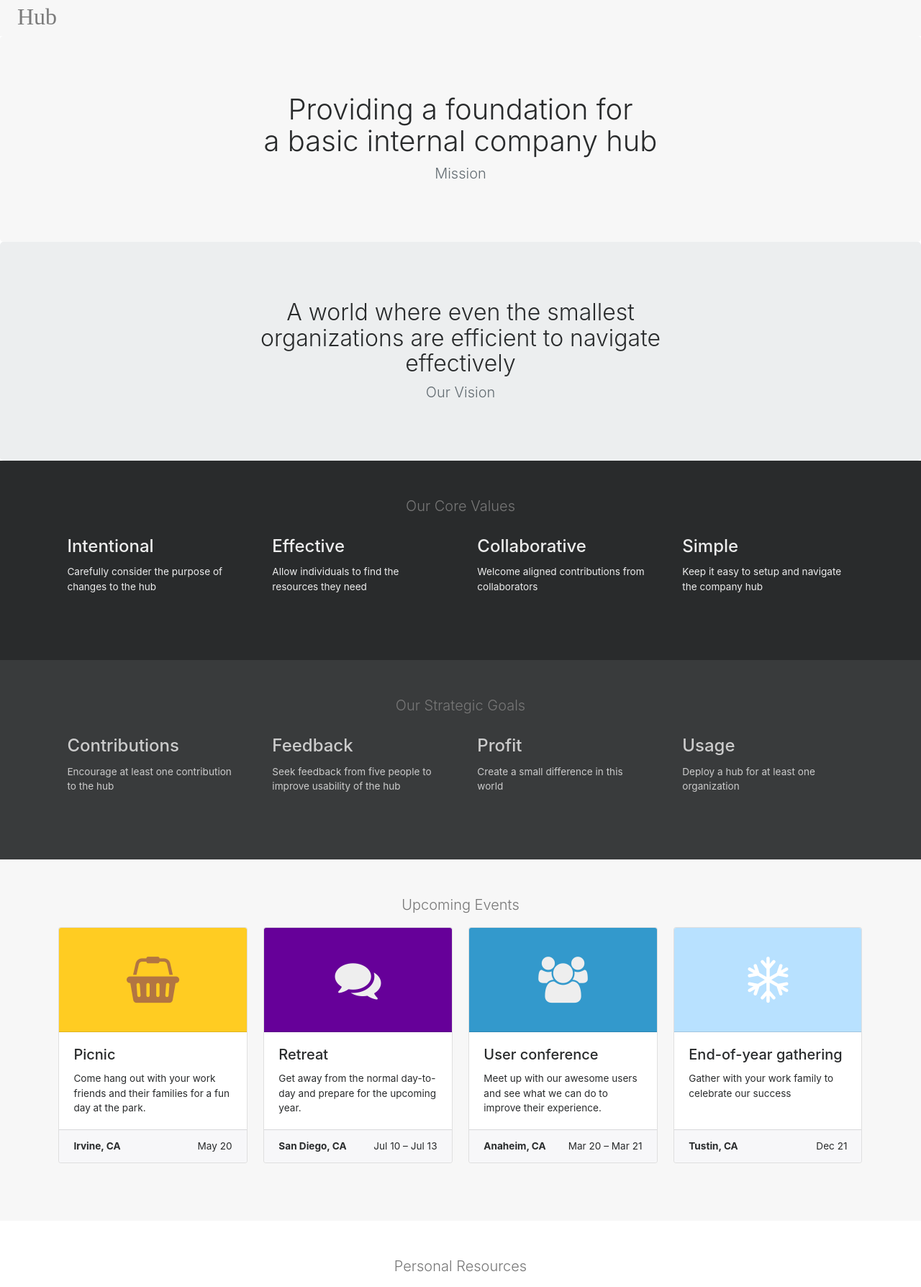
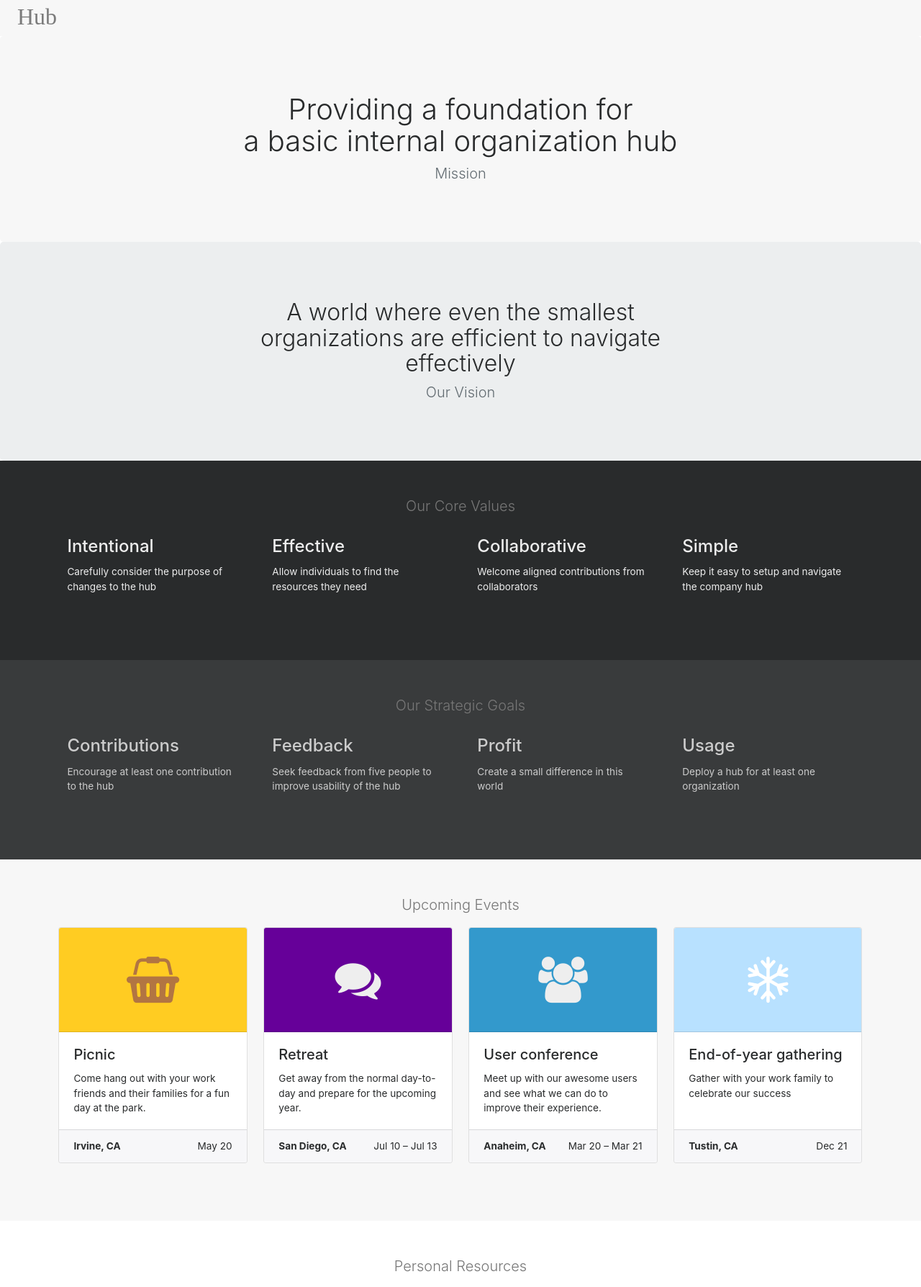
Before and after one commit to lightster/hub, a Jekyll site: the page built from index.md, in a window 1280 px wide, cut to the strip 104-1892 px from the top of the page. Shown: the whole strip at 72% size. Built offline with Jekyll 4.4.1, drawn with Linux system fonts in a browser that asks for light colours; nearby versions of some CDN libraries; comment, search, counter and statistics services are not loaded.

Commit message:
Start documenting setup of a custom Hub

```diff
--- a/_config.yml
+++ b/_config.yml
@@ -12,22 +12,14 @@
 
 mission_statement: >
   Providing a foundation for<br />
-  a basic internal company hub
+  a basic internal organization hub
 
 vision_statement: >
   A world where even the smallest organizations
   are efficient to navigate effectively
 
-# Track the usage of your hub with analytics
-google_analytics: "UA-96539558-1"
-
-# Your Google maps API key
-google_maps: "AIzaSyDufBzDi-Hg1O0ELSijlFmo4oG90fZg5fQ"
-
 # Set this to "" for sites hosted at root of subdomain
 baseurl: "/hub"
-
-permalink: /:title/
 
 social-cards:
 - network: twitter
@@ -42,6 +34,20 @@
 - network: linkedin
   username: lightster
   personal: true
+
+# Track the usage of your hub with analytics
+google_analytics: "UA-96539558-1"
+
+# Your Google maps API key
+google_maps: "AIzaSyDufBzDi-Hg1O0ELSijlFmo4oG90fZg5fQ"
+
+
+
+####
+# Nothing below needs to be updated, unless you are doing something advanced!
+#
+
+permalink: /:title/
 
 collections:
   core-values:
--- a/assets/main.css
+++ b/assets/main.css
@@ -72,7 +72,11 @@
   max-width: 41rem;
 }
 
-.section-title {
+.hub .blockquote {
+  font-size: 1rem;
+}
+
+.hub .section-title {
   font-size: 1.25rem;
   font-weight: 300;
   text-align: center;
```
Also changed, not shown: README.md.
